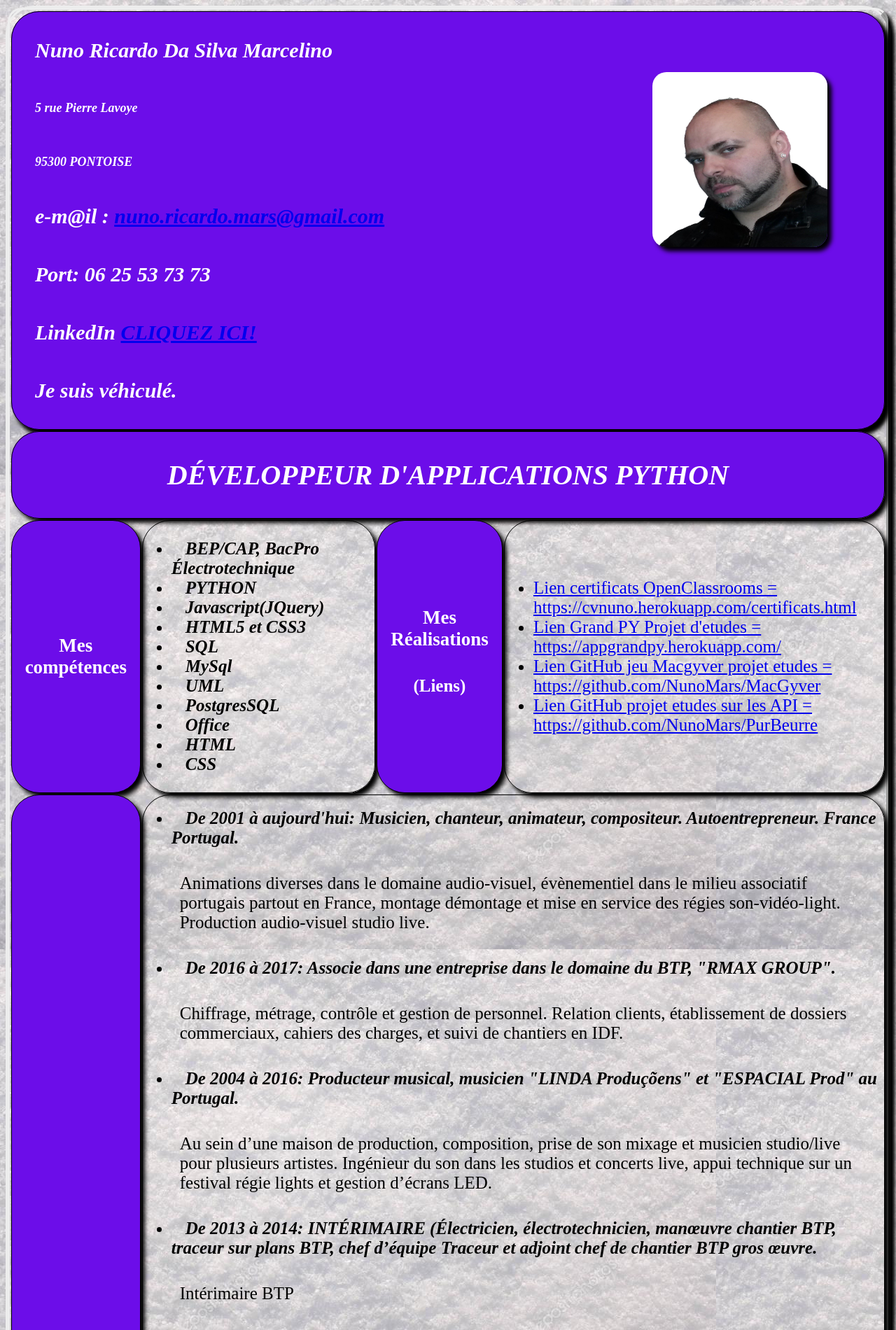
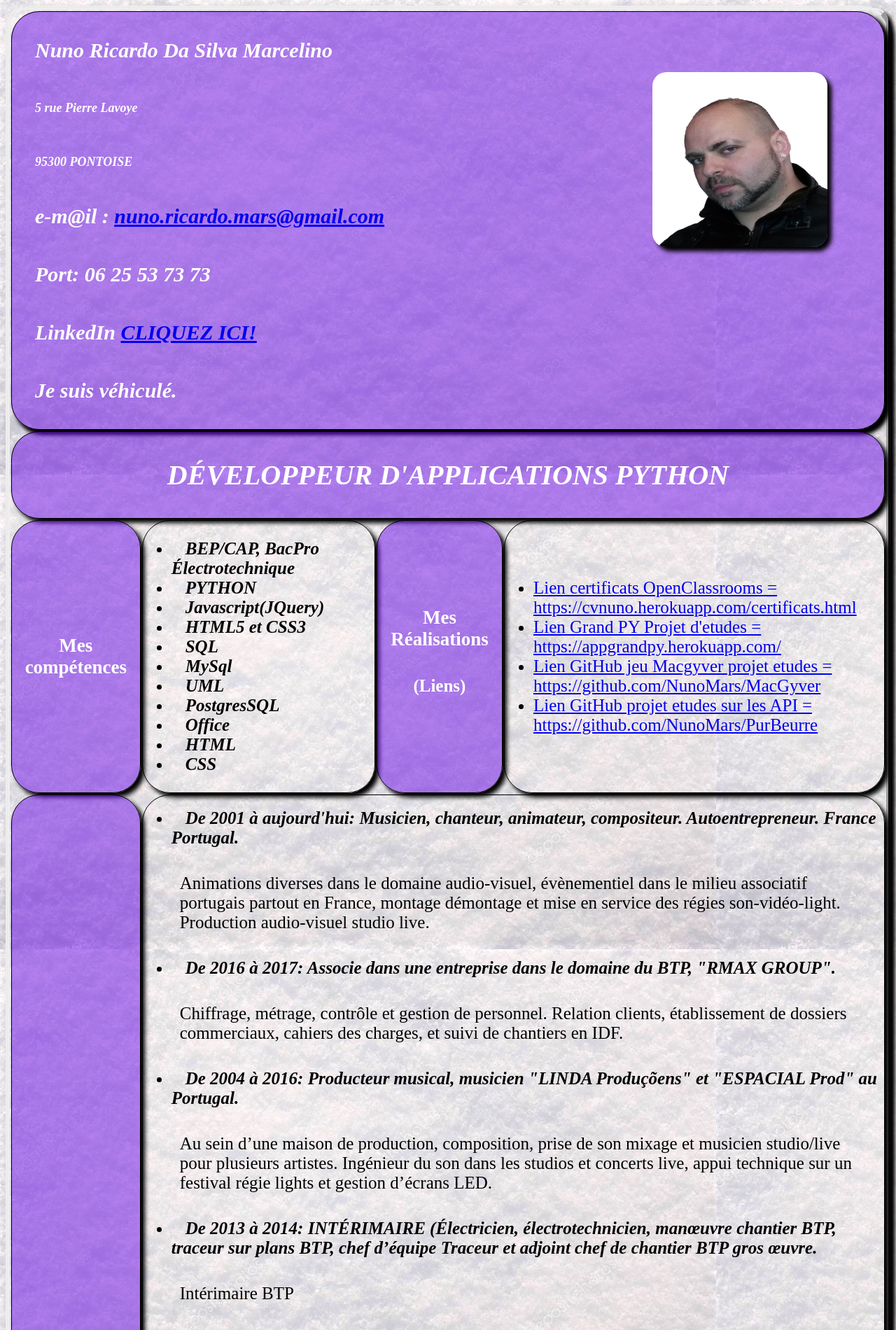
Before and after one commit to NunoMars/CV, a PHP site: page /index.html in a window 1280 px wide. Shown: the top 1900 px of the page at 70% size. Run offline with PHP 8.4, Linux system fonts and the light colour scheme.

Commit message:
correction

```diff
--- a/css/style.css
+++ b/css/style.css
@@ -13,7 +13,7 @@ body
 
 .tittle
 {
-    background-color: rgb(108, 13, 233);
+    background-color: rgb(108, 13, 233, 0.5);
 }
 
 .sub_tittle
@@ -104,7 +104,7 @@ td, th, .head
 }
 .first, .head
 {
-    background-color: rgb(108, 13, 233);
+    background-color: rgb(108, 13, 233, 0.5);
     border-radius: 40px;
 }
 .first
@@ -132,7 +132,7 @@ tr, .certif
     width: 100%;
     text-align: center;
     font-size: 40px;
-    background-color: rgb(108, 13, 233);
+    background-color: rgb(108, 13, 233, 0.5);
     font-size: 40px;
     border: 1px solid black;
     box-shadow: 6px 6px 6px black;
```
Also changed, not shown: images/depositphotos_130075328-stock-photo-background-of-snow-texture.jpg.
